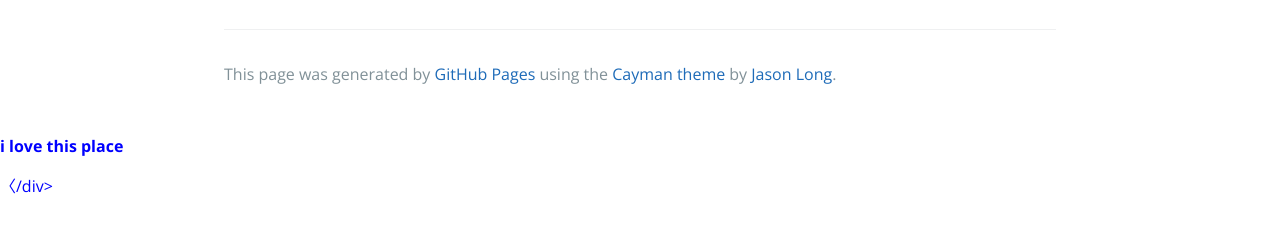
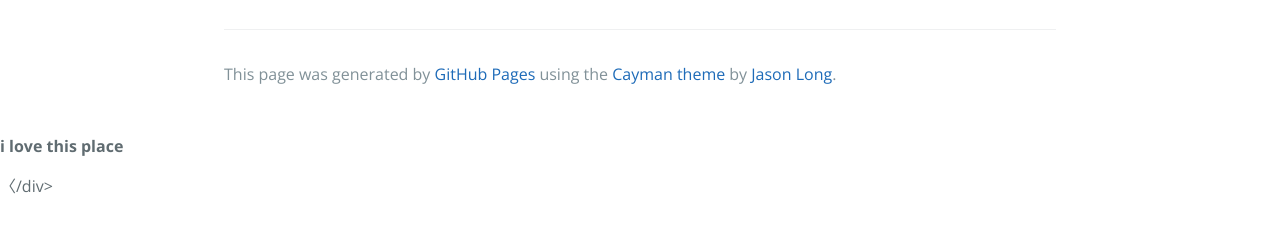
Before and after one commit to EEEEEEEEEEEEEEEEEEEIEEEEEEEEEEEEEEEEEE/sindlly.github.io, a plain HTML site: page index.html in a window 1280 px wide. Shown: the part 448-678 px from the top of the page. Drawn offline with nearby package versions, Linux system fonts and the light colour scheme.

Commit message:
Update index.html

```diff
--- a/index.html
+++ b/index.html
@@ -27,7 +27,7 @@
       </footer>
 
     </section>
-    <div id="love" style="width:300px,height:100px;color:blue">
+    <div id="love">
     <p><b>i love this place</b></p>
     〈/div>
   </body>
```
